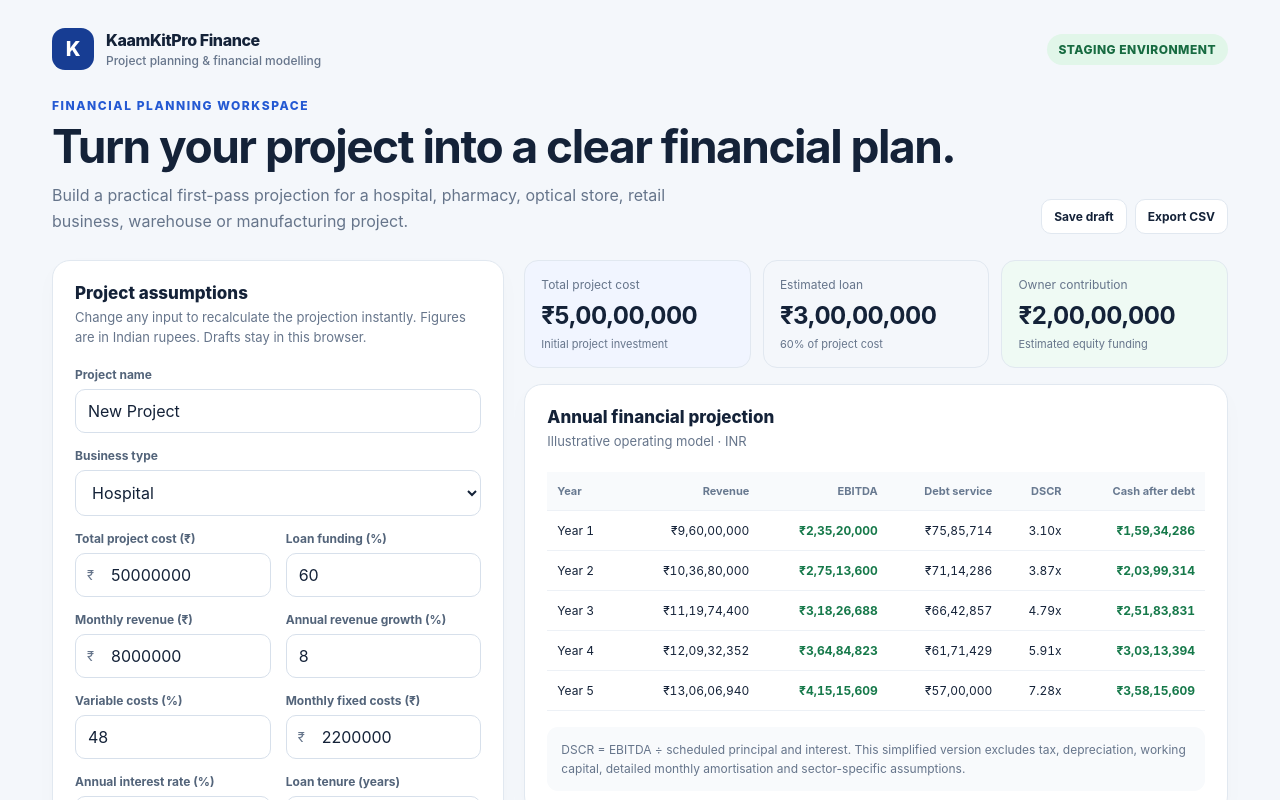
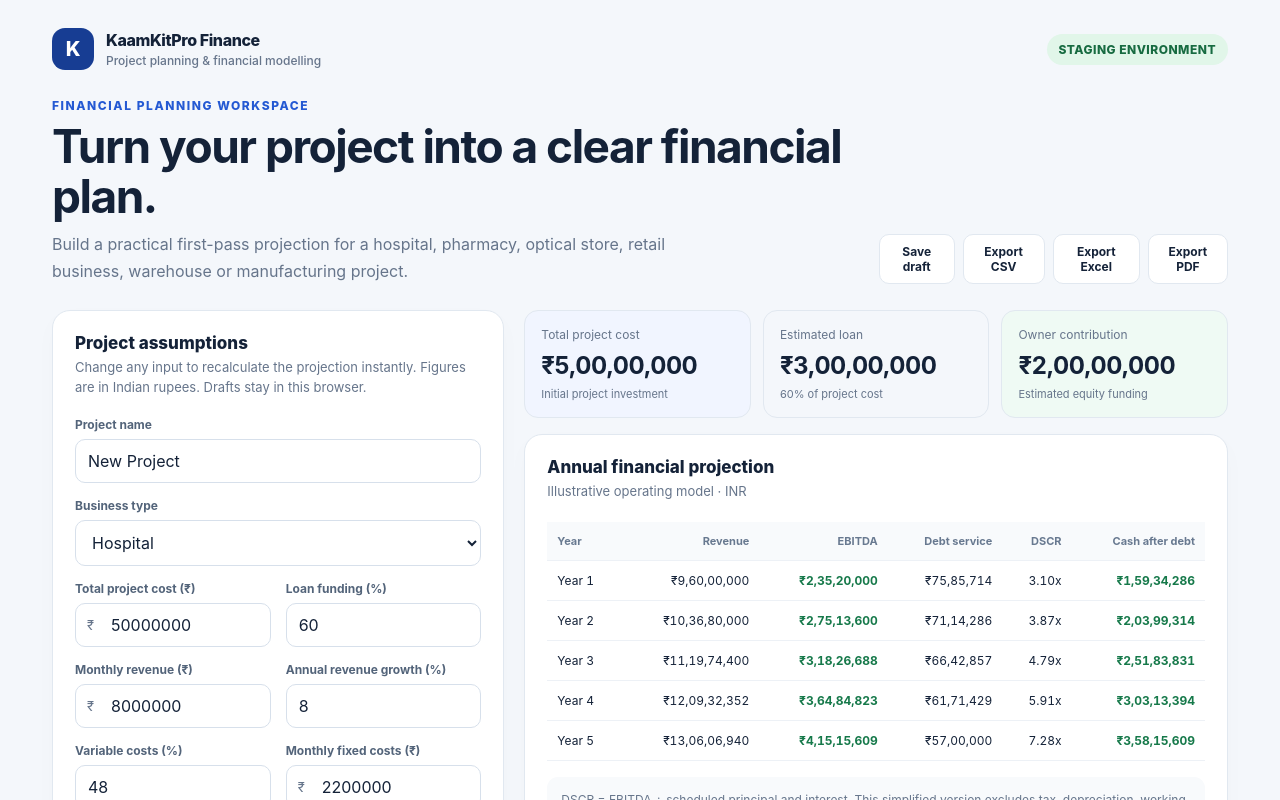
Before and after one commit to WellProSoftware/kaamkitpro-finance, a Next.js app in the folder web/: page / in a window 1280 px wide. Shown: the top 800 px of the page. Built offline with nearby package versions, Linux system fonts and the light colour scheme.

Commit message:
Add API-backed Excel and PDF export actions to finance dashboard

```diff
--- a/web/app/page.tsx
+++ b/web/app/page.tsx
@@ -38,6 +38,8 @@ export default function Home() {
   const [inputs, setInputs] = useState<Inputs>(initial);
   const [saved, setSaved] = useState(false);
   const [draftLoaded, setDraftLoaded] = useState(false);
+  const [exportStatus, setExportStatus] = useState("");
+  const [exporting, setExporting] = useState<"excel" | "pdf" | null>(null);
 
   useEffect(() => {
     try {
@@ -116,6 +118,61 @@ export default function Home() {
     URL.revokeObjectURL(link.href);
   };
 
+  const exportReport = async (format: "excel" | "pdf") => {
+    const apiBase = process.env.NEXT_PUBLIC_FINANCE_API_URL?.trim().replace(/\/$/, "");
+    if (!apiBase) {
+      setExportStatus("Excel/PDF export is ready to connect, but the staging API URL is not configured yet. CSV export remains available.");
+      return;
+    }
+
+    setExporting(format);
+    setExportStatus("");
+    const payload = {
+      project_name: inputs.projectName,
+      project_type: inputs.projectType,
+      project_cost: inputs.projectCost,
+      debt_pct: inputs.debtPct,
+      monthly_revenue: inputs.monthlyRevenue,
+      growth_pct: inputs.growthPct,
+      variable_cost_pct: inputs.variableCostPct,
+      monthly_fixed_cost: inputs.monthlyFixedCost,
+      interest_pct: inputs.interestPct,
+      loan_years: inputs.loanYears,
+      projection_years: inputs.projectionYears,
+    };
+
+    try {
+      const response = await fetch(`${apiBase}/api/reports/${format}`, {
+        method: "POST",
+        headers: { "Content-Type": "application/json" },
+        body: JSON.stringify(payload),
+      });
+      if (!response.ok) {
+        throw new Error(response.status === 422
+          ? "Please review the assumptions. The API rejected one or more values."
+          : `Report service returned HTTP ${response.status}.`);
+      }
+      const blob = await response.blob();
+      const url = URL.createObjectURL(blob);
+      const link = document.createElement("a");
+      link.href = url;
+      link.download = format === "excel"
+        ? "kaamkitpro-finance-projection.xlsx"
+        : "kaamkitpro-finance-projection.pdf";
+      document.body.appendChild(link);
+      link.click();
+      link.remove();
+      URL.revokeObjectURL(url);
+      setExportStatus(`${format === "excel" ? "Excel" : "PDF"} report downloaded.`);
+    } catch (error) {
+      setExportStatus(error instanceof Error
+        ? `Export failed: ${error.message}`
+        : "Export failed. Check the staging API configuration and try again.");
+    } finally {
+      setExporting(null);
+    }
+  };
+
   const saveAssumptions = () => {
     try {
       localStorage.setItem("kaamkitpro-finance-draft", JSON.stringify(inputs));
@@ -134,7 +191,7 @@ export default function Home() {
 
       <section className="hero">
         <div><div className="eyebrow">Financial planning workspace</div><h1>Turn your project into a clear financial plan.</h1><p>Build a practical first-pass projection for a hospital, pharmacy, optical store, retail business, warehouse or manufacturing project.</p></div>
-        <div className="actions"><button className="secondary" onClick={saveAssumptions}>Save draft</button><button className="secondary" onClick={exportCsv}>Export CSV</button></div>
+        <div className="actions"><button className="secondary" onClick={saveAssumptions}>Save draft</button><button className="secondary" onClick={exportCsv}>Export CSV</button><button className="secondary" onClick={() => void exportReport("excel")} disabled={exporting !== null}>{exporting === "excel" ? "Preparing Excel…" : "Export Excel"}</button><button className="secondary" onClick={() => void exportReport("pdf")} disabled={exporting !== null}>{exporting === "pdf" ? "Preparing PDF…" : "Export PDF"}</button></div>
       </section>
 
       <div className="grid">
@@ -174,6 +231,7 @@ export default function Home() {
           </div>
         </section>
       </div>
+      {exportStatus && <p className="section-desc" role="status" aria-live="polite">{exportStatus}</p>}
       <p className="footer">KaamKitPro Finance · Early staging build · Not a bank-approved DPR or lending recommendation.</p>
     </main>
   );
```
